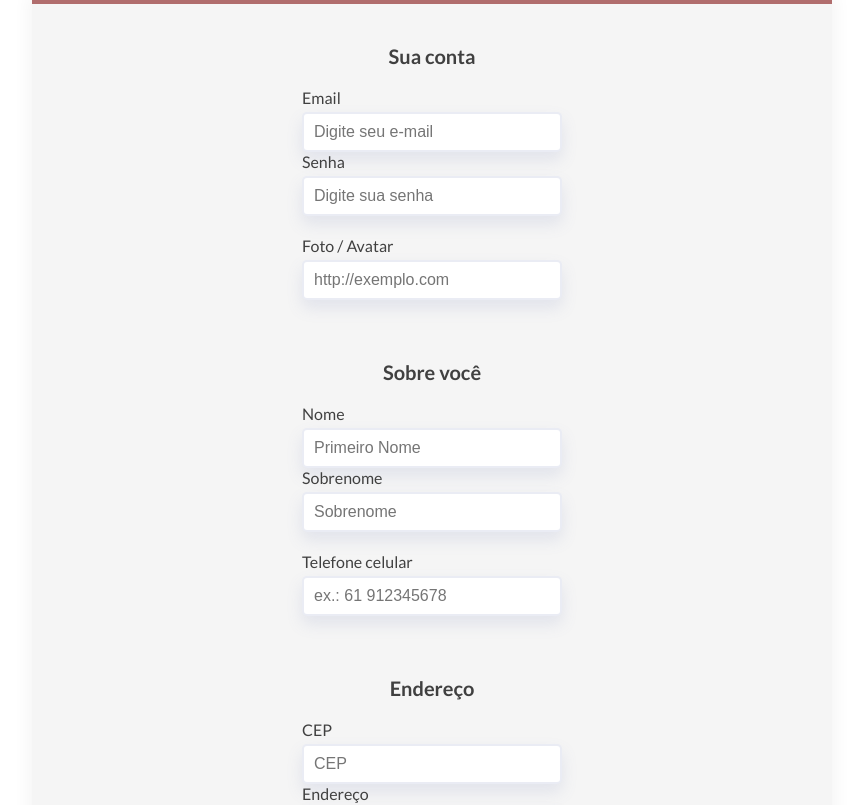
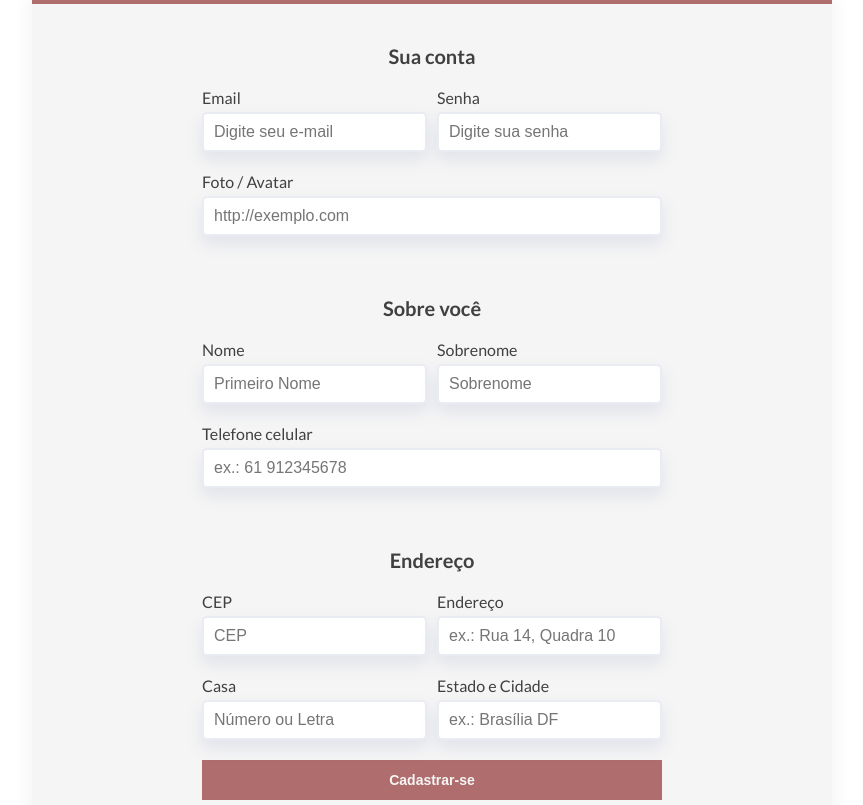
Before and after one commit to Nadno/e-commerce-front-end, a Next.js app: page /sign-up in a window 1280 px wide. Shown: the top 805 px of the page, without its empty margins (208-1071 px from the left). Built offline with nearby package versions, Linux system fonts and the light colour scheme.

Commit message:
style, added responsive columns to input-block

```diff
--- a/src/components/Form/index.ts
+++ b/src/components/Form/index.ts
@@ -14,11 +14,19 @@ const Form: any = styled.form`
   box-shadow: 0 0 16px 4px ${({ theme }) => theme.colors.white};
   border-top: 4px solid ${({ theme }) => theme.colors.secondary};
   border-bottom: 4px solid ${({ theme }) => theme.colors.secondary};
+
+  @media screen and (min-width: 450px) {
+    .input-block {
+      display: grid;
+      grid-template-columns: repeat(2, 1fr);
+      column-gap: 1rem;
+    }
+  }
 `;
 
 Form.Fieldset = styled.fieldset`
-  min-width: 30rem;
-  max-width: 40rem;
+  max-width: 50rem;
+  width: 100%;
   padding: 0 2rem;
   border: none;
 
```
